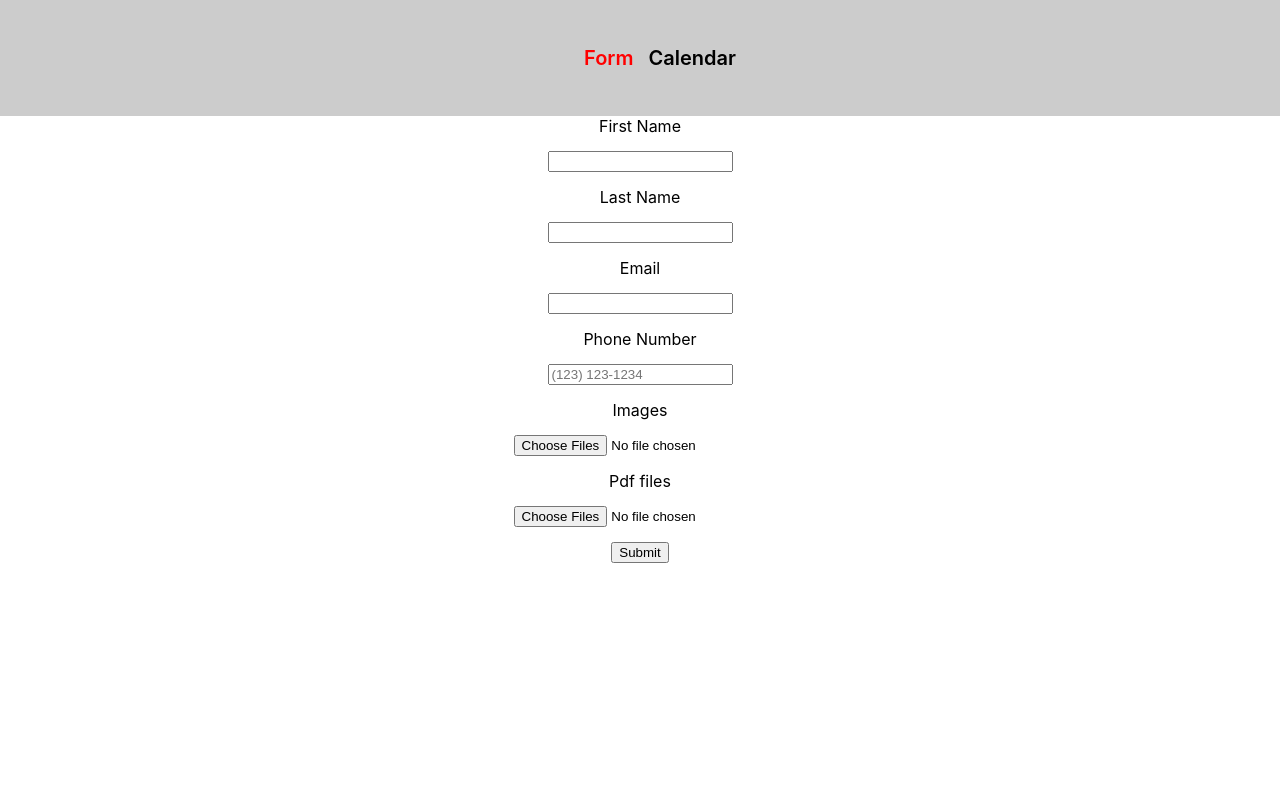
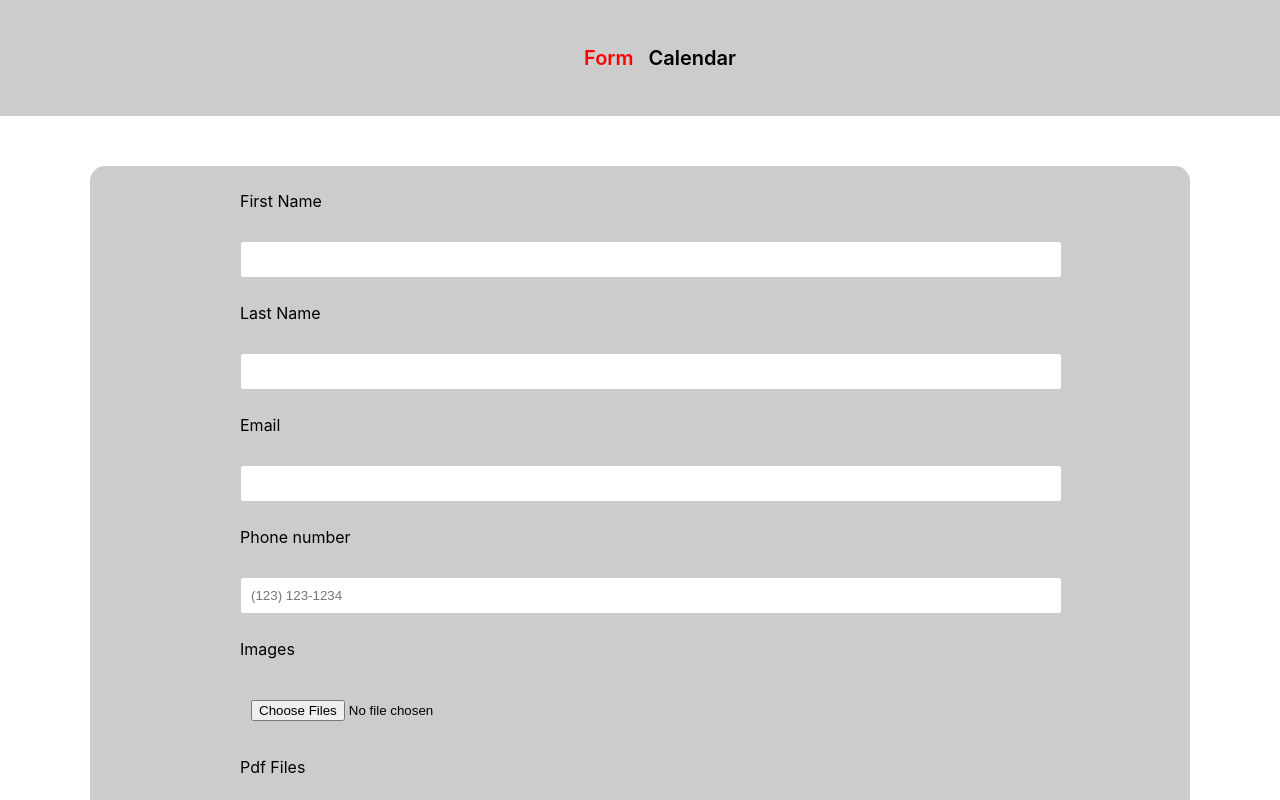
Before and after one commit to xolesteroll/react-test-task, a React (Create React App) app: page / in a window 1280 px wide. Shown: the top 800 px of the page. Built offline with nearby package versions, Linux system fonts and the light colour scheme.

Commit message:
myInput component with errorNotice builded and  styled, added container for layout and styled, need to fix file inputs value issue

```diff
--- a/src/UI/Layout/Layout.js
+++ b/src/UI/Layout/Layout.js
@@ -1,11 +1,15 @@
 import React from 'react';
 import Header from "../../components/Header/Header";
+
+import s from './Layout.module.css'
 
 const Layout = ({children}) => {
     return (
         <>
             <Header />
-            {children}
+            <div className={s.layoutDialog}>
+                {children}
+            </div>
         </>
     );
 };
--- a/src/UI/Layout/Layout.module.css
+++ b/src/UI/Layout/Layout.module.css
@@ -0,0 +1,8 @@
+.layoutDialog {
+    max-width: 800px;
+    width: 100%;
+    margin: 50px auto;
+    padding: 25px 150px;
+    background: #cccccc;
+    border-radius: 15px;
+}
--- a/src/components/Form/Form.js
+++ b/src/components/Form/Form.js
@@ -1,8 +1,9 @@
-import React from 'react';
+import React, {useState} from 'react';
 import {useFormik} from "formik";
 import FormValidationSchema from "../../helpers/validators/FormValidationSchema";
 
 import s from './Form.module.css'
+import MyInput from "../MyInput/MyInput";
 
 const Form = () => {
     const formik = useFormik({
@@ -28,84 +29,78 @@ const Form = () => {
 
     return (
         <form className={s.form} onSubmit={formik.handleSubmit}>
-            <label htmlFor="firstName">First Name</label>
-            {(formik.errors.firstName && formik.touched.firstName) &&
-            <p className={s.formErrorNotice}>{formik.errors.firstName}</p>
-            }
-            <input
+            <MyInput
+                value={formik.values.firstName}
                 type="text"
-                id="firstName"
                 name="firstName"
-                className={formFieldClasses('firstName')}
-                onChange={formik.handleChange}
-                onBlur={formik.handleBlur}
-                value={formik.values.firstName}
+                label="First Name"
+                error={(formik.errors.firstName && formik.touched.firstName) ?
+                    formik.errors.firstName :
+                    null
+                }
+                onChangeHandler={formik.handleChange}
+                onBlurHandler={formik.handleBlur}
             />
-            <label htmlFor="lastName">Last Name</label>
-            {(formik.errors.lastName && formik.touched.lastName) &&
-            <p className={s.formErrorNotice}>{formik.errors.lastName}</p>
-            }
-            <input
+            <MyInput
+                value={formik.values.lastName}
                 type="text"
-                id="lastName"
                 name="lastName"
-                className={formFieldClasses('lastName')}
-                onChange={formik.handleChange}
-                onBlur={formik.handleBlur}
-                value={formik.values.lastName}
+                label="Last Name"
+                error={(formik.errors.lastName && formik.touched.lastName) ?
+                    formik.errors.lastName :
+                    null
+                }
+                onChangeHandler={formik.handleChange}
+                onBlurHandler={formik.handleBlur}
             />
-            <label htmlFor="email">Email</label>
-            {(formik.errors.email && formik.touched.email) &&
-            <p className={s.formErrorNotice}>{formik.errors.email}</p>
-            }
-            <input
+            <MyInput
+                value={formik.values.email}
                 type="email"
-                id="email"
                 name="email"
-                className={formFieldClasses('email')}
-                onChange={formik.handleChange}
-                onBlur={formik.handleBlur}
-                value={formik.values.email}
+                label="Email"
+                error={(formik.errors.email && formik.touched.email) ?
+                    formik.errors.email :
+                    null
+                }
+                onChangeHandler={formik.handleChange}
+                onBlurHandler={formik.handleBlur}
             />
-            <label htmlFor="phone_no">Phone Number</label>
-            {(formik.errors.phone_no && formik.touched.phone_no) &&
-            <p className={s.formErrorNotice}>{formik.errors.phone_no}</p>
-            }
-            <input
+            <MyInput
+                value={formik.values.phone_no}
                 type="tel"
-                id="phone_no"
                 name="phone_no"
+                label="Phone number"
+                error={(formik.errors.phone_no && formik.touched.phone_no) ?
+                    formik.errors.phone_no :
+                    null
+                }
+                onChangeHandler={formik.handleChange}
+                onBlurHandler={formik.handleBlur}
                 placeholder="(123) 123-1234"
-                className={formFieldClasses('phone_no')}
-                onChange={formik.handleChange}
-                onBlur={formik.handleBlur}
-                value={formik.values.phone_no}
             />
-            <label htmlFor="imgFiles">Images</label>
-            {(formik.errors.imgFiles && formik.touched.imgFiles) &&
-            <p className={s.formErrorNotice}>{formik.errors.imgFiles}</p>
-            }
-            <input
+            <MyInput
                 type="file"
-                id="imgFiles"
                 name="imgFiles"
-                multiple
-                className={formFieldClasses('imgFiles')}
-                onChange={event => formik.setFieldValue('imgFiles', [...event.currentTarget.files])}
-                onBlur={formik.handleBlur}
+                label="Images"
+                error={(formik.errors.imgFiles && formik.touched.imgFiles) ?
+                    formik.errors.imgFiles :
+                    null
+                }
+                onChangeHandler={event => formik.setFieldValue('imgFiles', [...event.currentTarget.files])}
+                onBlurHandler={formik.handleBlur}
+                placeholder="(123) 123-1234"
             />
-            <label htmlFor="pdfFiles">Pdf files</label>
-            {(formik.errors.pdfFiles && formik.touched.pdfFiles) &&
-            <p className={s.formErrorNotice}>{formik.errors.pdfFiles}</p>
-            }
-            <input
+            <MyInput
                 type="file"
-                id="pdfFiles"
                 name="pdfFiles"
-                multiple
-                className={formFieldClasses('pdfFiles')}
-                onChange={event => formik.setFieldValue('pdfFiles', [...event.currentTarget.files])}
-                onBlur={formik.handleBlur}
+                label="Pdf Files"
+                error={(formik.errors.pdfFiles && formik.touched.pdfFiles) ?
+                    formik.errors.pdfFiles :
+                    null
+                }
+                onChangeHandler={event => formik.setFieldValue('pdfFiles', [...event.currentTarget.files])}
+                onBlurHandler={formik.handleBlur}
+                placeholder="(123) 123-1234"
             />
             <button>Submit</button>
         </form>
--- /dev/null
+++ b/src/components/MyInput/MyInput.js
@@ -0,0 +1,37 @@
+import React from 'react';
+import s from "./MyInput.module.css";
+
+const MyInput = ({
+                     value,
+                     type,
+                     name,
+                     label,
+                     error,
+                     onChangeHandler,
+                     onBlurHandler,
+    placeholder
+                 }) => {
+    return (
+        <div className={s.myInputWrapper}>
+            <label htmlFor={name}>{label}</label>
+            <div className={s.myInputControls}>
+                {error &&
+                <p className={s.formErrorNotice}>{error}</p>
+                }
+                <input
+                    type={type}
+                    name={name}
+                    className={error ? `${s.formField} ${s.invalid}` : s.formField}
+                    onChange={onChangeHandler}
+                    onBlur={onBlurHandler}
+                    value={value || ''}
+                    placeholder={placeholder ? placeholder : ''}
+                    multiple={type === 'file'}
+                />
+            </div>
+
+        </div>
+    );
+};
+
+export default MyInput;
--- /dev/null
+++ b/src/components/MyInput/MyInput.module.css
@@ -0,0 +1,32 @@
+.myInputWrapper {
+    width: 100%;
+}
+
+.formField {
+    width: 100%;
+    padding: 10px;
+    border-radius: 3px;
+    border: 1px solid #cccccc;
+}
+
+.formField.invalid {
+    border: 1px solid red;
+}
+
+.myInputControls {
+    padding: 30px 0 10px;
+    position: relative;
+}
+
+.formErrorNotice {
+    font-size: 15px;
+    line-height: 17px;
+    max-width: 100%;
+    width: fit-content;
+    padding: 5px;
+    position: absolute;
+    bottom: 0;
+    left: 50%;
+    transform: translate(-50%, 32px);
+    background-color: #e3c27f;
+}
--- a/src/helpers/validators/filesValidator.js
+++ b/src/helpers/validators/filesValidator.js
@@ -1,5 +1,5 @@
 function filesValidator(type) {
-    return this.test('ifPdf', {type}, function (files) {
+    return this.test('ifPdf', type, function (files) {
 
         let result = true
         let fileNames = []
```
